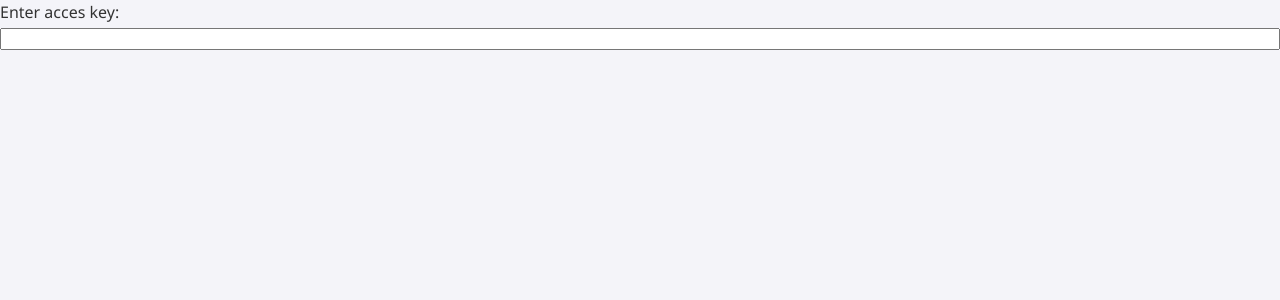
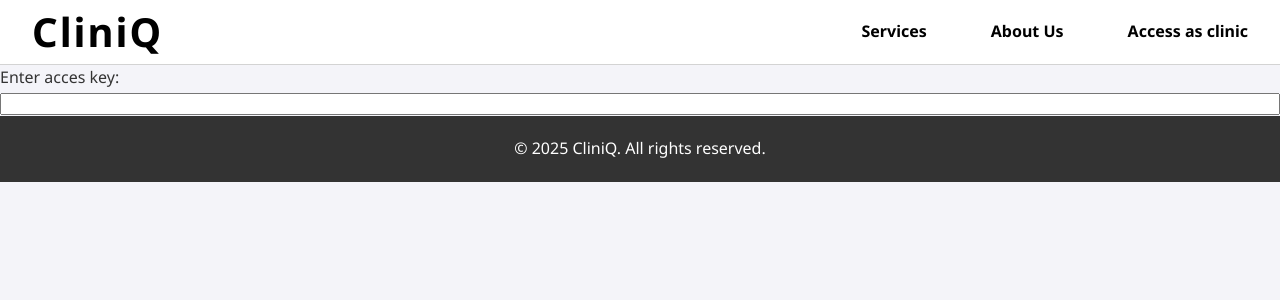
Before and after one commit to 4yushP4tel/mchacks, a React (Vite) app in the folder frontend/: page /clinic_access in a window 1280 px wide. Shown: the top 300 px of the page. Built offline with nearby package versions, Linux system fonts and the light colour scheme.

Commit message:
create full clinic access page

```diff
--- a/frontend/src/pages/clinicSignIn.jsx
+++ b/frontend/src/pages/clinicSignIn.jsx
@@ -1,11 +1,19 @@
 import React from "react";
+import Header from "../components/header.jsx";
+import Footer from "../components/footer.jsx";
 import "../style.css";
 
 export function ClinicSignIn() {
     return (
-        <div className="popup">
-            <div className="request">Enter acces key:</div>
-            <input type="text" className="clinicAccess" />
+        <div>
+            <Header />
+            <div className="popup">
+                <div className="request">Enter acces key:</div>
+                <input type="text" className="clinicAccess" />
+            </div>
+            <Footer />
         </div>
     )
 }
+
+export default ClinicSignIn;
```
